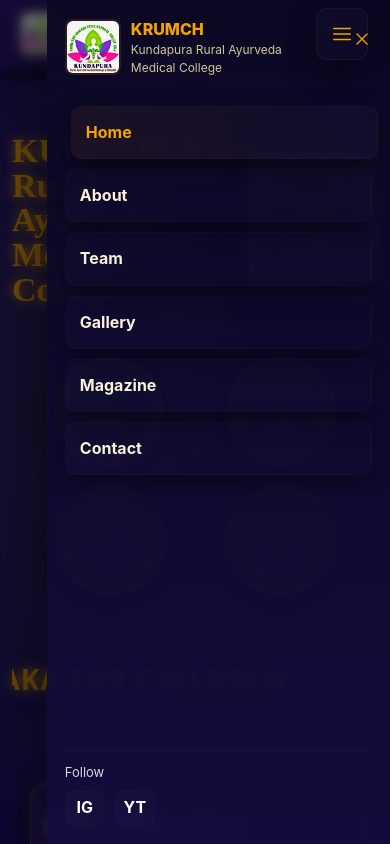
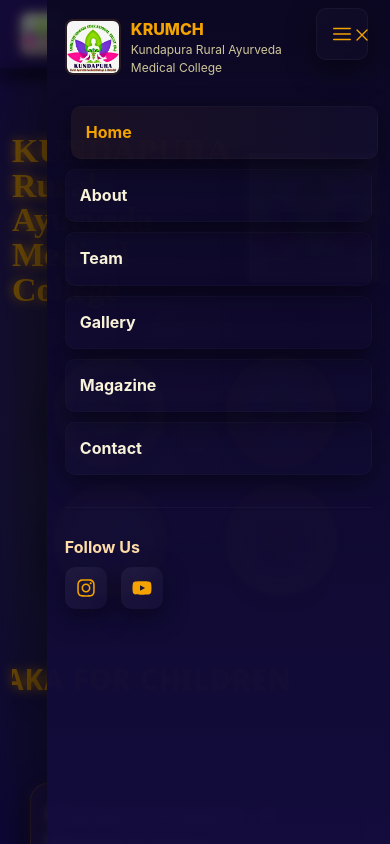
Before and after one commit to Dhanyash-ree/KRUMCH-CharakaForChildren, a Next.js app: page / in a window 390 px wide. Both pictures are taken after a click on the button "Open menu". Shown: the top 844 px of the page. Built offline with nearby package versions, Linux system fonts and the light colour scheme; a web font is replaced by a local one.

Commit message:
Fixed Responsiveness Issues

```diff
--- a/src/app/globals.css
+++ b/src/app/globals.css
@@ -751,6 +751,9 @@ main{max-width:1200px;margin:28px auto;padding:0 18px}
 
   /* make header height slightly larger for touch */
   .site-nav { padding: 20px 16px; }
+  .mobile-close {position: relative;
+  top: -10px;
+  right: -6px;}
 }
 /* =========================
    MOBILE: full-width header + body fix
@@ -1517,3 +1520,93 @@ main{max-width:1200px;margin:28px auto;padding:0 18px}
   }
 
 }
+/* =========================
+   MOBILE SIDEBAR – SOCIAL FIX
+   ========================= */
+
+.mobile-sidebar-footer {
+  margin-top: 20px !important;   /* move section upward */
+  padding-bottom: 16px;
+}
+
+.mobile-social-row {
+  display: flex;
+  gap: 14px;
+  align-items: center;
+}
+
+/* icon buttons */
+.mobile-social-icon {
+  width: 42px;
+  height: 42px;
+  border-radius: 10px;
+  display: inline-flex;
+  align-items: center;
+  justify-content: center;
+
+  background: linear-gradient(
+    135deg,
+    rgba(255,255,255,0.05),
+    rgba(255,255,255,0.02)
+  );
+
+  color: var(--saffron);
+  box-shadow: 0 8px 26px rgba(0,0,0,0.45);
+  text-decoration: none;
+}
+
+/* icon size */
+.mobile-social-icon svg {
+  width: 20px;
+  height: 20px;
+}
+
+/* Extra safety for short-height phones (Redmi etc.) */
+@media (max-height: 700px) {
+  .mobile-sidebar {
+    padding-bottom: 80px !important;
+  }
+
+  .mobile-sidebar-footer {
+    margin-top: 12px !important;
+  }
+}
+/* CONTACT — full width on mobile */
+@media (max-width: 600px) {
+  #contact > div {
+    flex-direction: column !important;
+  }
+
+  #contact > div > div {
+    width: 100% !important;
+    min-width: 100% !important;
+  }
+
+  .contact-form {
+    width: 100% !important;
+  }
+}
+
+/* FEATURE CARD — smaller text on mobile */
+@media (max-width: 600px) {
+  .feature-title {
+    font-size: 19px !important;
+  }
+
+  .feature-desc {
+    font-size: 13px !important;
+    line-height: 1.55 !important;
+  }
+
+  .stat-num {
+    font-size: 22px !important;
+  }
+
+  .stat-label {
+    font-size: 12px !important;
+  }
+
+  .stat-col .big {
+    font-size: 28px !important;
+  }
+}
--- a/src/components/MobileSidebar.js
+++ b/src/components/MobileSidebar.js
@@ -2,6 +2,8 @@
 "use client";
 
 import { useEffect, useRef, useState } from "react";
+import { FaInstagram, FaYoutube } from "react-icons/fa";
+
 
 export default function MobileSidebar({ links = [] }) {
   const [open, setOpen] = useState(false);
@@ -80,13 +82,34 @@ export default function MobileSidebar({ links = [] }) {
               ))}
             </nav>
 
-            <div className="mobile-sidebar-footer">
-              <p style={{ margin: 0, fontSize: 13, opacity: 0.9 }}>Follow</p>
-              <div style={{ display: "flex", gap: 10, marginTop: 8 }}>
-                <a className="social-small" href="https://www.instagram.com/your_instagram_here" target="_blank" rel="noreferrer">IG</a>
-                <a className="social-small" href="https://www.youtube.com/your_channel_here" target="_blank" rel="noreferrer">YT</a>
-              </div>
-            </div>
+          <div className="mobile-sidebar-footer">
+  <p style={{ color: "#ffdca8", fontWeight: 700, marginBottom: 8 }}>
+    Follow Us
+  </p>
+
+  <div className="mobile-social-row">
+    <a
+      href="https://www.instagram.com/kundapura_rural_ayurveda"
+      target="_blank"
+      rel="noopener noreferrer"
+      className="mobile-social-icon"
+      aria-label="Instagram"
+    >
+      <FaInstagram />
+    </a>
+
+    <a
+      href="https://youtube.com/@kundapuraruralayurveda"
+      target="_blank"
+      rel="noopener noreferrer"
+      className="mobile-social-icon"
+      aria-label="YouTube"
+    >
+      <FaYoutube />
+    </a>
+  </div>
+</div>
+
           </aside>
         </div>
       )}
```
